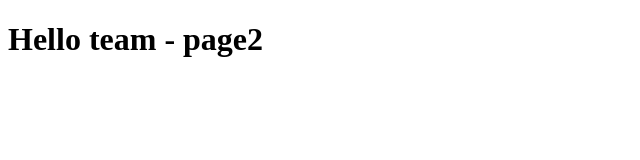
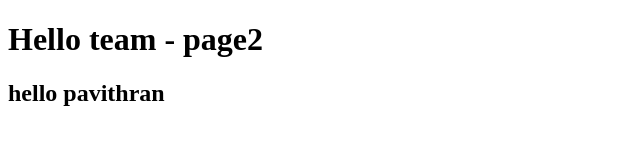
Before and after one commit to support-eastghats/devopstraining, a plain HTML site: page index2.html in a window 1280 px wide. Shown: the whole page, without its empty margins (0-640 px from the left). Drawn offline with Linux system fonts and the light colour scheme.

Commit message:
Add a line in index2.html

```diff
--- a/index2.html
+++ b/index2.html
@@ -7,6 +7,7 @@
 </head>
 <body>
     <h1>Hello team - page2</h1>
+    <h2>hello pavithran</h2>
 
 </body>
 </html>
```
